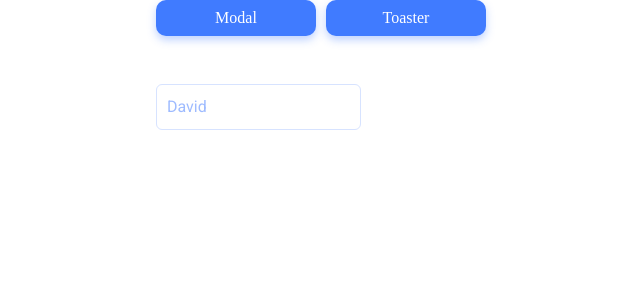
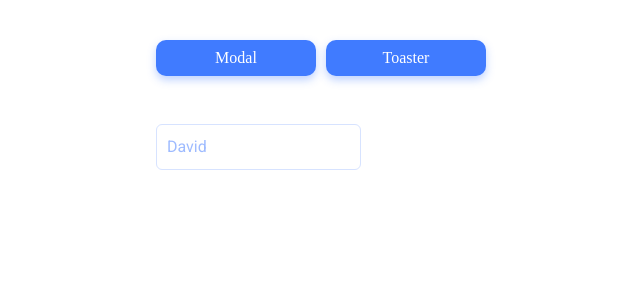
Before and after one commit to oksana12345678/StackBridge, a React (Vite) app: page / in a window 1280 px wide. Shown: the top 300 px of the page, without its empty margins (132-772 px from the left). Built offline with nearby package versions, Linux system fonts and the light colour scheme.

Commit message:
add section

```diff
--- a/src/components/common/Demo.jsx
+++ b/src/components/common/Demo.jsx
@@ -1,4 +1,5 @@
 import { useState } from "react";
+import Section from "./Section/Section";
 import ModalWrapper from "./ModalWrapper/ModalWrapper";
 import Container from "./Container/Container";
 import Button from "./Button/Button";
@@ -27,6 +28,7 @@ const Demo = () => {
   };
 
   return (
+    <Section>
       <Container>
         <div className={css["buttons-container"]}>
           <Button onClick={openModal}>Modal</Button>
@@ -43,6 +45,7 @@ const Demo = () => {
           type="error"
         />
       </Container>
+    </Section>
   );
 };
 
--- a/src/components/common/Section/Section.jsx
+++ b/src/components/common/Section/Section.jsx
@@ -1,6 +1,6 @@
 import css from "./Section.module.css";
 import clsx from "clsx";
-import { buildSectionClassName } from "./SectionHelpers";
+import { buildSectionClassName } from "./buildSectionClass";
 
 const Section = ({ children, type }) => {
   return (
--- a/src/components/common/Section/Section.module.css
+++ b/src/components/common/Section/Section.module.css
@@ -1,14 +1,16 @@
 .section {
-  padding-top: 3rem;
+  padding-top: 24px;
   padding-bottom: 5rem;
 }
 
-@media screen and (min-width: 500px) {
+@media screen and (min-width: 768px) {
   .section {
-    padding-top: 5rem;
+    padding-top: 40px;
   }
 }
 
-.home-section {
-  padding-top: 10rem;
+@media screen and (min-width: 1440px) {
+  .section {
+    padding-top: 80px;
+  }
 }
--- /dev/null
+++ b/src/components/common/Section/buildSectionClass.js
@@ -0,0 +1,9 @@
+// якщо десь падінг топ відрізняється від дефолтного, можна задати додаткові класи
+export const buildSectionClassName = (type) => {
+  switch (type) {
+    case "":
+      return;
+    default:
+      return "";
+  }
+};
```
Also changed, not shown: src/components/common/Section/SectionHelpers.js (deleted, +0 -10 lines). Lines whose indentation alone changed are shown as unchanged.
